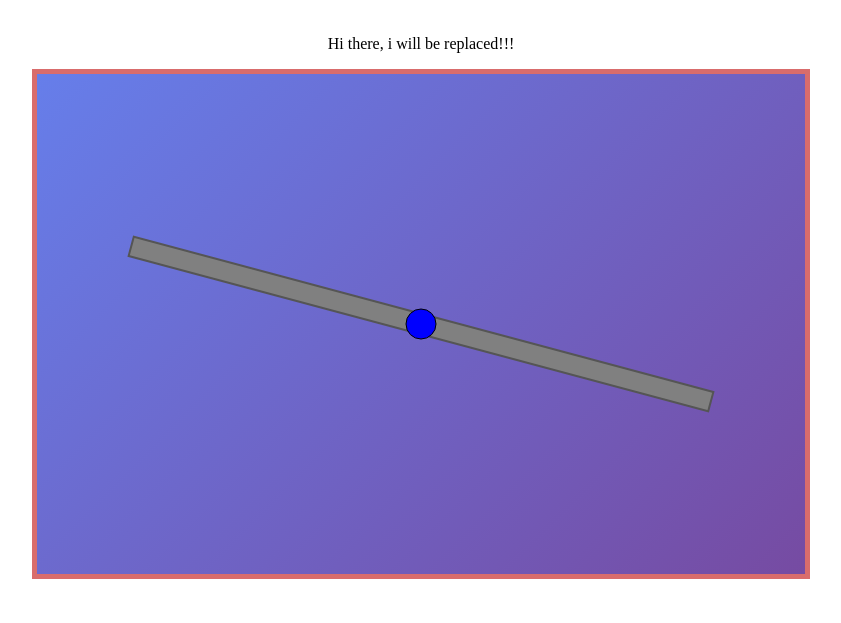
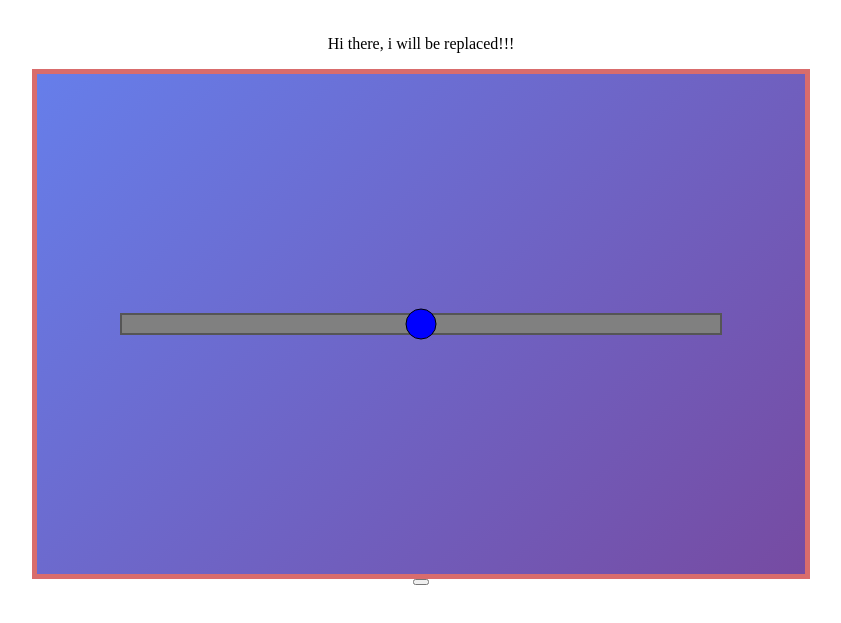
Before and after one commit to ScorpQ/seesaw-simulation-cansin-lale, a plain HTML site: page index.html in a window 1280 px wide. Shown: the part 69-692 px from the top of the page, without its empty margins (227-1068 px from the left). Drawn offline with Linux system fonts and the light colour scheme.

Commit message:
feat(rotating): rotate the seesaw with single button that increase 15 degree per hit

```diff
--- a/index.html
+++ b/index.html
@@ -16,6 +16,7 @@
                 </p>
             <canvas id="canvas" class="canvas-container">
             </canvas>
+            <button onclick="rotating()"></button>
         </div>
     </div>
 </body>
--- a/main.js
+++ b/main.js
@@ -3,6 +3,7 @@ const context = canvas.getContext('2d');
 
 canvas.width = canvas.clientWidth;
 canvas.height = canvas.clientHeight;
+let rotation = 0
 
 let pivot = {
     x: canvas.width / 2,
@@ -30,7 +31,7 @@ function drawSeesaw() {
     context.fillStyle = seeSaw.color;
     context.strokeStyle = '#555';
     context.lineWidth = 2;
-    context.rotate(15 * Math.PI / 180);
+    context.rotate(rotation * Math.PI / 180);
     context.fillRect(-600 / 2, -20 / 2, 600, 20);
     context.strokeRect(-600 / 2, -20 / 2, 600, 20);
     context.restore();
@@ -48,9 +49,15 @@ function clear() {
     context.clearRect(0, 0, canvas.width, canvas.height);
 }
 
+function rotating(){
+    rotation = rotation - 15
+}
+
+
+
 function main() {
     drawSeesaw();
     drawPivotPoint();
-    //this.interval = setInterval(updateGameArea, 20);
+    this.interval = setInterval(updateGameArea, 20);
 }
 main();
```
